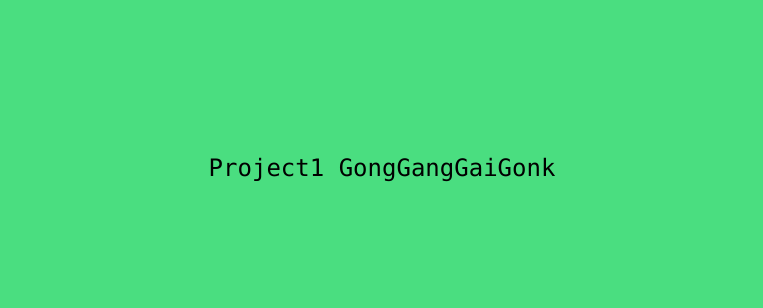
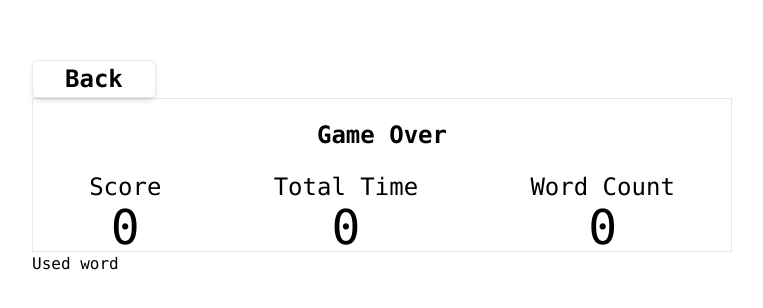
Before and after one commit to Jet1a/PROJECT1-SEC-1-GongGangGaiGonk, a Vue app: page / in a window 1280 px wide. Shown: the part 232-540 px from the top of the page, without its empty margins (258-1021 px from the left). Built offline with nearby package versions, Linux system fonts and the light colour scheme.

Commit message:
023-[add] summary score page

```diff
--- a/src/App.vue
+++ b/src/App.vue
@@ -1,10 +1,37 @@
-<script setup></script>
+<script setup>
+import {ref} from 'vue'
+const score = ref(0)
+const totalTime = ref(0)
+const wordCount = ref(0)
+</script>
 
 <template>
   <main
-    class="min-h-screen flex items-center justify-center bg-green-400 text-black font-mono"
+    class="min-h-screen flex items-center justify-center text-black font-mono"
   >
-    <h1 class="text-2xl">Project1 GongGangGaiGonk</h1>
+    <section class="w-[700px]">
+      <div><button class="text-2xl font-bold border border-gray-200 rounded-md px-8 py-0.5 shadow-md">Back</button></div>
+      <div class="border border-gray-200">
+        <p class="text-center text-2xl font-bold py-5">Game Over</p>
+        <div class="flex justify-around">
+          <div class="flex flex-col items-center">
+            <p class="text-2xl">Score</p>
+            <p class="text-5xl">{{score}}</p>
+          </div>
+          <div class="flex flex-col items-center">
+            <p class="text-2xl">Total Time</p>
+            <p class="text-5xl">{{totalTime}}</p>
+          </div>
+          <div class="flex flex-col items-center">
+            <p class="text-2xl">Word Count</p>
+            <p class="text-5xl">{{wordCount}}</p>
+          </div>
+        </div>
+      </div>
+      <div>
+        <p>Used word</p>
+      </div>
+    </section>
   </main>
 </template>
 
```
